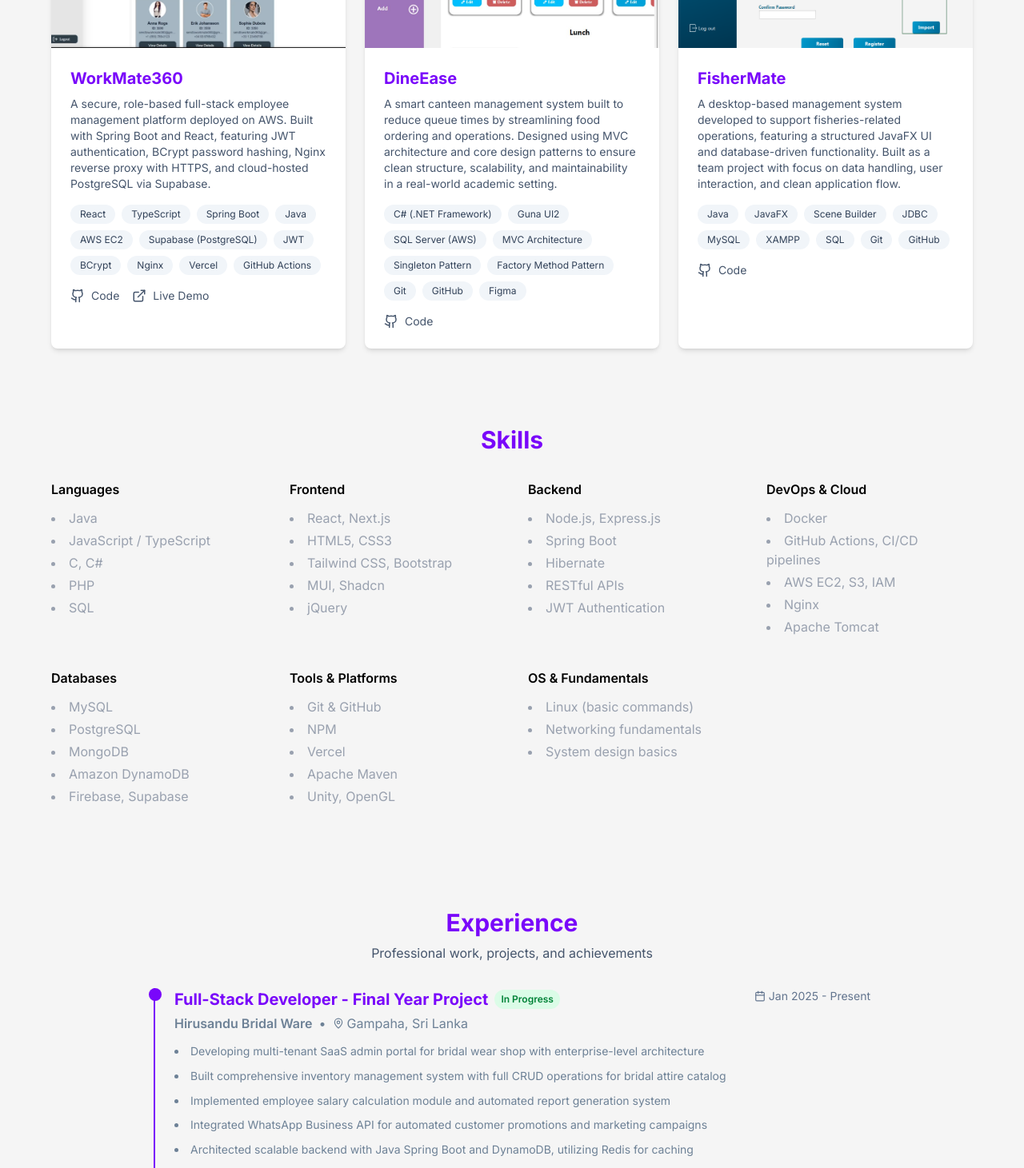
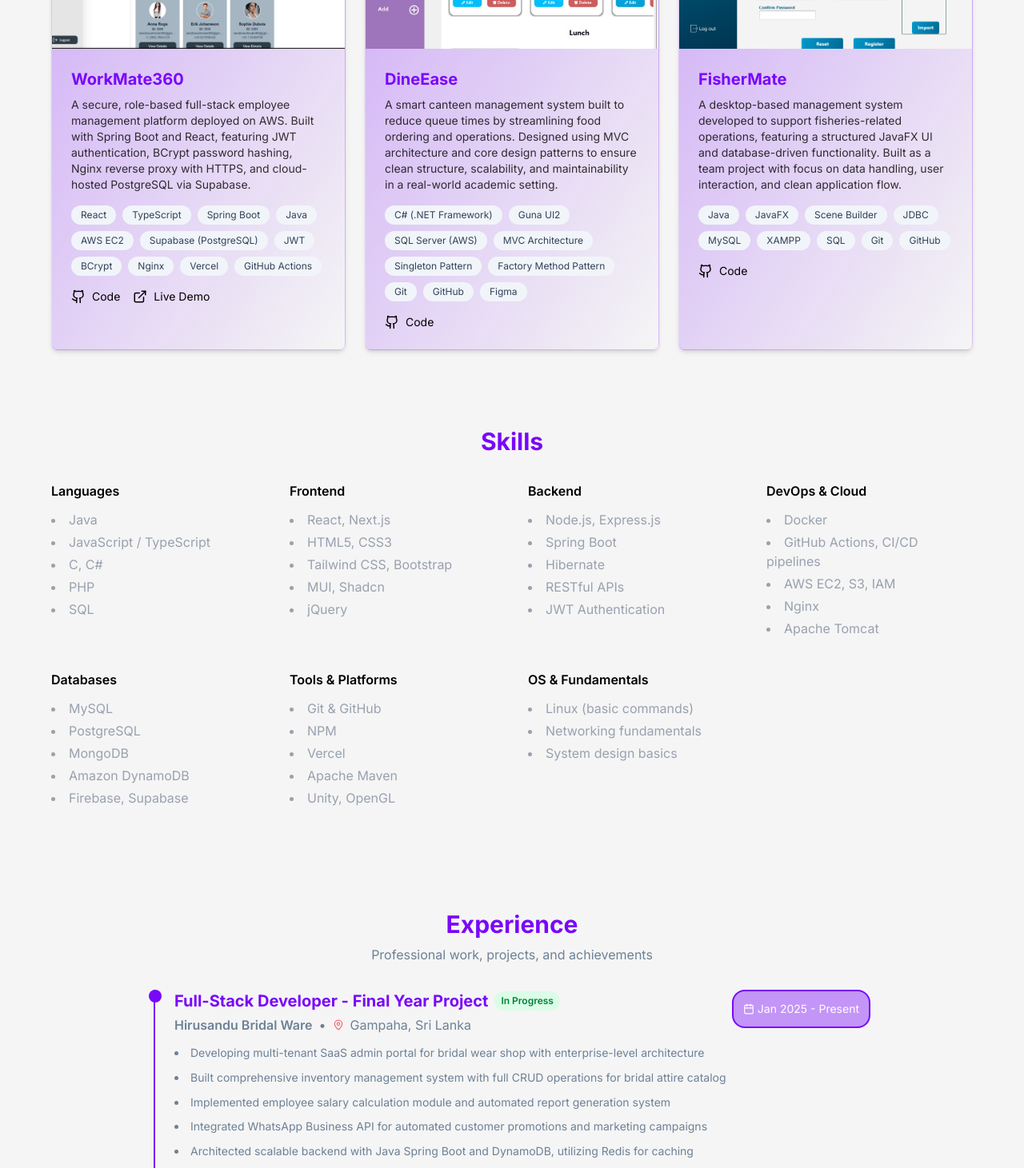
Before and after one commit to Medhani-Premathilaka/Portfolio, a Next.js app: page / in a window 1280 px wide. Shown: the part 820-2281 px from the top of the page at 80% size. Built offline with nearby package versions, Linux system fonts and the light colour scheme.

Commit message:
feat: enhance styling and layout, add technology details to projects, and update SVG logo

```diff
--- a/app/globals.css
+++ b/app/globals.css
@@ -9,6 +9,8 @@
   --color-color1: var(--light-color1);
   --color-color2: var(--light-color2);
   --color-bg: var(--bg);
+  --color-letters2 : var(--letters2);
+  --color-letters4 : var(--letters3)
 }
 
 :root {
@@ -16,14 +18,18 @@
   --light-color2: #C3ACD0;
   --bg: #f5f5f5f8;
   --letters1 : #6D8196;
+  --letters2 : #000000;
+  --letters3 : #4c5c6d;
   /* --letters: var(--light-color1); */
 }
 
 .dark,
 [data-theme="dark"] {
-  --bg: #210F37;
+  --bg: #09040f;
   --dark-color2: #7A1CAC;
   --letters: #d620af;
   --letters1: lch(97.58% 0.01 296.81);
+  --letters2: lch(97.58% 0.01 296.81);
+  --letters3 : #8aa2bd;
   /* --letters: var(--dark-color1); */
 }
--- a/app/project/page.tsx
+++ b/app/project/page.tsx
@@ -1,8 +1,20 @@
 import ProjectCard from '@/components/ProjectCard'
 
 const projects = [
-  { id: 1, title: 'Project 1', description: '...', image: '/images/project1.png' },
-  { id: 2, title: 'Project 2', description: '...', image: '/images/project2.png' },
+  {
+    id: 1,
+    title: 'Project 1',
+    description: '...',
+    image: '/images/project1.png',
+    tech: ['React', 'TypeScript'],
+  },
+  {
+    id: 2,
+    title: 'Project 2',
+    description: '...',
+    image: '/images/project2.png',
+    tech: ['Next.js', 'Tailwind CSS'],
+  },
 ]
 
 export default function Projects() {
--- a/components/Experience.tsx
+++ b/components/Experience.tsx
@@ -1,16 +1,16 @@
-'use client'
+"use client";
 
-import React from 'react'
-import { Calendar, MapPin, Trophy, Award } from 'lucide-react'
+import React from "react";
+import { Calendar, MapPin, Trophy, Award } from "lucide-react";
 
 interface ExperienceItemProps {
-  title: string
-  organization: string
-  location?: string
-  period: string
-  description: string[]
-  ongoing?: boolean
-  type?: 'project' | 'hackathon' | 'award'
+  title: string;
+  organization: string;
+  location?: string;
+  period: string;
+  description: string[];
+  ongoing?: boolean;
+  type?: "project" | "hackathon" | "award";
 }
 
 function ExperienceItem({
@@ -20,18 +20,18 @@ function ExperienceItem({
   period,
   description,
   ongoing,
-  type = 'project'
+  type = "project",
 }: ExperienceItemProps) {
   const getIcon = () => {
-    switch(type) {
-      case 'award':
-        return <Trophy size={16} className="text-yellow-600" />
-      case 'hackathon':
-        return <Award size={16} className="text-blue-600" />
+    switch (type) {
+      case "award":
+        return <Trophy size={16} className="text-yellow-600" />;
+      case "hackathon":
+        return <Award size={16} className="text-blue-600" />;
       default:
-        return null
+        return null;
     }
-  }
+  };
 
   return (
     <div className="mb-8 border-l-2 border-letters pl-6 pb-6 relative">
@@ -41,18 +41,14 @@ function ExperienceItem({
       <div className="flex flex-col md:flex-row md:items-start md:justify-between mb-2">
         <div className="flex-1">
           <div className="flex items-center gap-2 flex-wrap">
-            <h3 className="text-xl font-bold text-letters">
-              {title}
-            </h3>
+            <h3 className="text-xl font-bold text-letters">{title}</h3>
             {ongoing && (
               <span className="text-xs bg-green-100 text-green-700 px-2 py-1 rounded-full font-semibold">
                 In Progress
               </span>
             )}
-            {type !== 'project' && (
-              <span className="flex items-center gap-1">
-                {getIcon()}
-              </span>
+            {type !== "project" && (
+              <span className="flex items-center gap-1">{getIcon()}</span>
             )}
           </div>
           <div className="flex items-center gap-2 text-letters1 mt-1 flex-wrap">
@@ -60,15 +56,17 @@ function ExperienceItem({
             {location && (
               <>
                 <span className="hidden sm:inline">•</span>
-                <span className="flex items-center gap-1">
-                  <MapPin size={14} />
+                <span className="text-red-400"><MapPin size={14} /></span>
+
+                <span className="flex items-center  gap-1">
+
                   {location}
                 </span>
               </>
             )}
           </div>
         </div>
-        <div className="flex items-center gap-1 text-slate-500 text-sm mt-2 md:mt-0">
+        <div className="flex items-center gap-1 text-white border-2 p-3 rounded-2xl bg-letters/40   border-letters text-sm mt-2 md:mt-0">
           <Calendar size={14} />
           <span>{period}</span>
         </div>
@@ -76,64 +74,68 @@ function ExperienceItem({
 
       <ul className="list-disc list-inside space-y-2 text-letters1  mt-3">
         {description.map((item, i) => (
-          <li key={i} className="text-sm leading-relaxed">{item}</li>
+          <li key={i} className="text-sm leading-relaxed">
+            {item}
+          </li>
         ))}
       </ul>
     </div>
-  )
+  );
 }
 
 function Experience() {
   const experiences: ExperienceItemProps[] = [
     {
-  title: 'Full-Stack Developer - Final Year Project',
-  organization: 'Hirusandu Bridal Ware',
-  location: 'Gampaha, Sri Lanka',
-  period: 'Jan 2025 - Present',
-  ongoing: true,
-  type: 'project',
-  description: [
-    'Developing multi-tenant SaaS admin portal for bridal wear shop with enterprise-level architecture',
-    'Built comprehensive inventory management system with full CRUD operations for bridal attire catalog',
-    'Implemented employee salary calculation module and automated report generation system',
-    'Integrated WhatsApp Business API for automated customer promotions and marketing campaigns',
-    'Architected scalable backend with Java Spring Boot and DynamoDB, utilizing Redis for caching',
-    'Established CI/CD pipeline with Docker containerization and GitHub Actions for automated deployments',
-    'Tech Stack: React, TypeScript, Zustand, TanStack Query, Java Spring Boot, DynamoDB, Redis, Docker, GitHub Actions'
-  ]
-},
-    {
-      title: 'Winner - Road to Rush Coder 3.0 Hackathon',
-      organization: 'Department of Computer Science , University of Ruhuna',
-      location: 'Matara, Sri Lanka', // Change to actual location
-      period: 'Jan 2025', // e.g., "Nov 2024"
-      type: 'award',
+      title: "Full-Stack Developer - Final Year Project",
+      organization: "Hirusandu Bridal Ware",
+      location: "Gampaha, Sri Lanka",
+      period: "Jan 2025 - Present",
+      ongoing: true,
+      type: "project",
       description: [
-       'Won 1st place among 30 participating teams in HackerRank competitive programming challenge',
-'Solved algorithmic problems covering arrays, graphs, dynamic programming, and optimization',
-'Achieved top score through efficient coding and strategic problem selection',
-'Demonstrated strong analytical thinking and teamwork in high-pressure environment'
-      ]
+        "Developing multi-tenant SaaS admin portal for bridal wear shop with enterprise-level architecture",
+        "Built comprehensive inventory management system with full CRUD operations for bridal attire catalog",
+        "Implemented employee salary calculation module and automated report generation system",
+        "Integrated WhatsApp Business API for automated customer promotions and marketing campaigns",
+        "Architected scalable backend with Java Spring Boot and DynamoDB, utilizing Redis for caching",
+        "Established CI/CD pipeline with Docker containerization and GitHub Actions for automated deployments",
+        "Tech Stack: React, TypeScript, Zustand, TanStack Query, Java Spring Boot, DynamoDB, Redis, Docker, GitHub Actions",
+      ],
     },
     {
-      title: 'Participant - ROAD TO INSURGEX 1.0 HACKATHON',
-      organization: 'Department of Computer Science , University of Ruhuna',
-      location: 'Matara, Sri Lanka', // Change to actual location
-      period: 'Dec 2023', // e.g., "Aug 2024"
-      type: 'hackathon',
+      title: "Winner - Road to Rush Coder 3.0 Hackathon",
+      organization: "Department of Computer Science , University of Ruhuna",
+      location: "Matara, Sri Lanka", // Change to actual location
+      period: "Jan 2025", // e.g., "Nov 2024"
+      type: "award",
       description: [
-        'Participated in 5-hour competitive programming hackathon on HackerRank platform',
-'Solved multiple algorithmic challenges covering data structures, algorithms, and problem-solving',
-'Collaborated with team members to optimize solutions and debug code under time constraints',
-'Strengthened problem-solving skills and ability to work efficiently under pressure'
-      ]
-    }
-  ]
+        "Won 1st place among 30 participating teams in HackerRank competitive programming challenge",
+        "Solved algorithmic problems covering arrays, graphs, dynamic programming, and optimization",
+        "Achieved top score through efficient coding and strategic problem selection",
+        "Demonstrated strong analytical thinking and teamwork in high-pressure environment",
+      ],
+    },
+    {
+      title: "Participant - ROAD TO INSURGEX 1.0 HACKATHON",
+      organization: "Department of Computer Science , University of Ruhuna",
+      location: "Matara, Sri Lanka", // Change to actual location
+      period: "Dec 2023", // e.g., "Aug 2024"
+      type: "hackathon",
+      description: [
+        "Participated in 5-hour competitive programming hackathon on HackerRank platform",
+        "Solved multiple algorithmic challenges covering data structures, algorithms, and problem-solving",
+        "Collaborated with team members to optimize solutions and debug code under time constraints",
+        "Strengthened problem-solving skills and ability to work efficiently under pressure",
+      ],
+    },
+  ];
 
   return (
     <div className="max-w-4xl mx-auto">
-      <h2 className="text-3xl font-bold text-letters mb-2 text-center">Experience</h2>
-      <p className="text-center text-slate-600 mb-8">
+      <h2 className="text-3xl font-bold text-letters mb-2 text-center">
+        Experience
+      </h2>
+      <p className="text-center text-letters1 mb-8">
         Professional work, projects, and achievements
       </p>
       <div className="mt-8">
@@ -142,7 +144,7 @@ function Experience() {
         ))}
       </div>
     </div>
-  )
+  );
 }
 
-export default Experience
+export default Experience;
--- a/components/Nav.tsx
+++ b/components/Nav.tsx
@@ -80,7 +80,7 @@ function Nav() {
                 onClick={() => scrollToSection(item.id)}
                 className={`px-4 py-2 rounded-lg text-sm font-medium transition-all duration-200 ${
                   activeSection === item.id
-                    ? "text-letters bg-letters/10"
+                    ? "text-letters bg-letters/20"
                     : "text-foreground hover:text-letters hover:bg-accent"
                 }`}
               >
--- a/components/ProjectCard.tsx
+++ b/components/ProjectCard.tsx
@@ -21,7 +21,7 @@ function ProjectCard({
   live,
 }: ProjectCardProps) {
   return (
-    <div className="bg-white rounded-lg shadow-md overflow-hidden hover:shadow-xl transition-shadow duration-300">
+    <div className="bg-linear-to-br from-letters/30 to-letters/0 rounded-lg shadow-md overflow-hidden hover:shadow-xl transition-shadow duration-300 border border-letters/10">
       {/* Project Image */}
       <div className="relative h-48 w-full bg-gray-200">
         <Image src={image} alt={title} fill className="object-cover" />
@@ -30,7 +30,7 @@ function ProjectCard({
       {/* Content */}
       <div className="p-6">
         <h3 className="text-xl font-bold text-letters mb-2">{title}</h3>
-        <p className="text-slate-600 mb-4 text-sm">{description}</p>
+        <p className="text-letters2/80  mb-4 text-sm">{description}</p>
 
         {/* Tech Stack */}
         <div className="flex flex-wrap gap-2 mb-4">
@@ -51,7 +51,7 @@ function ProjectCard({
               href={github}
               target="_blank"
               rel="noopener noreferrer"
-              className="flex items-center gap-2 text-sm text-slate-600 hover:text-letters transition-colors"
+              className="flex items-center gap-2 text-sm text-letters2 hover:text-letters transition-colors"
             >
               <Github size={18} />
               Code
@@ -62,7 +62,7 @@ function ProjectCard({
               href={live}
               target="_blank"
               rel="noopener noreferrer"
-              className="flex items-center gap-2 text-sm text-slate-600 hover:text-letters transition-colors"
+              className="flex items-center gap-2 text-sm text-letters2 hover:text-letters transition-colors"
             >
               <ExternalLink size={18} />
               Live Demo
```
Also changed, not shown: app/layout.tsx (+5 -2 lines), components/Contact.tsx (+7 -7 lines), public/images/medhani.svg.
